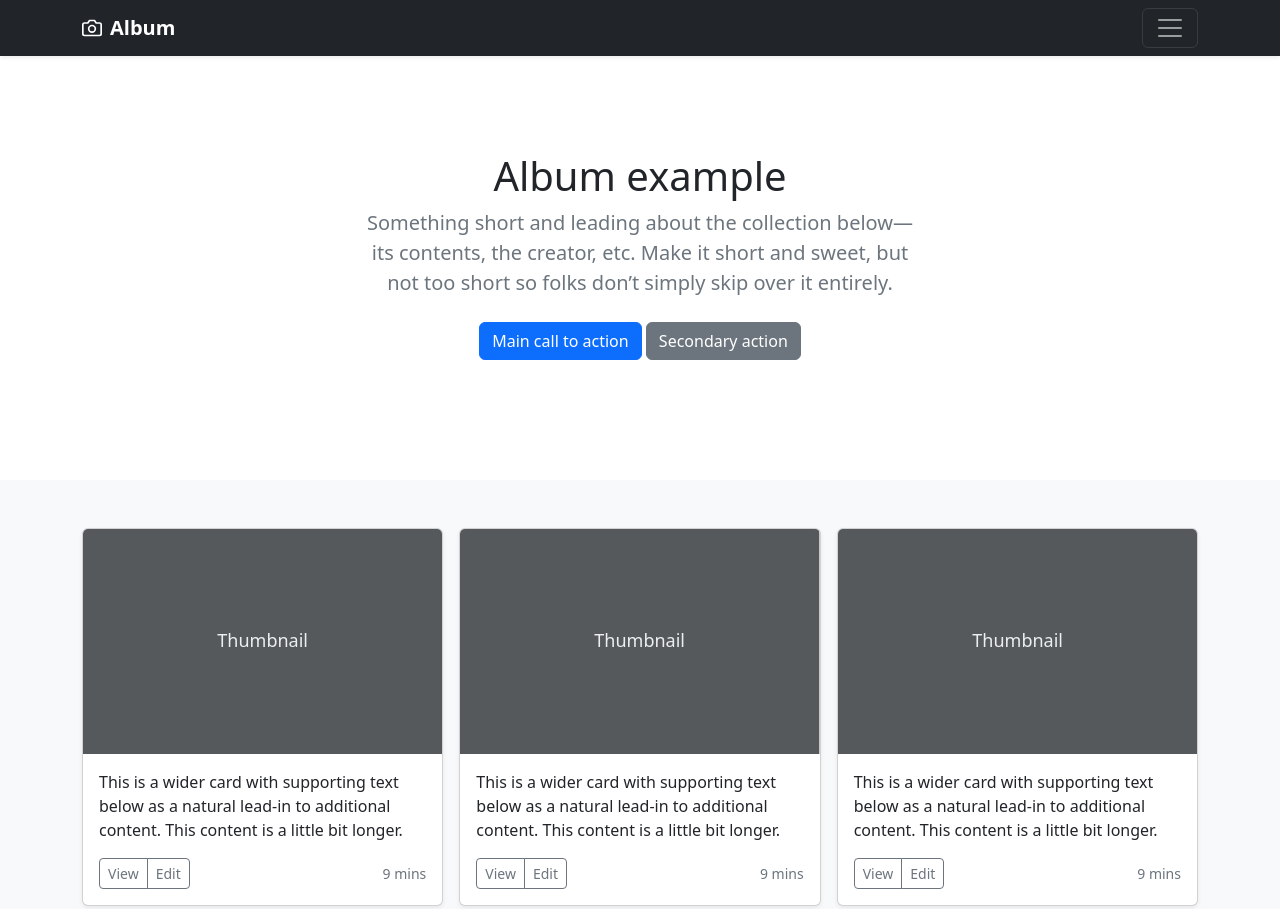
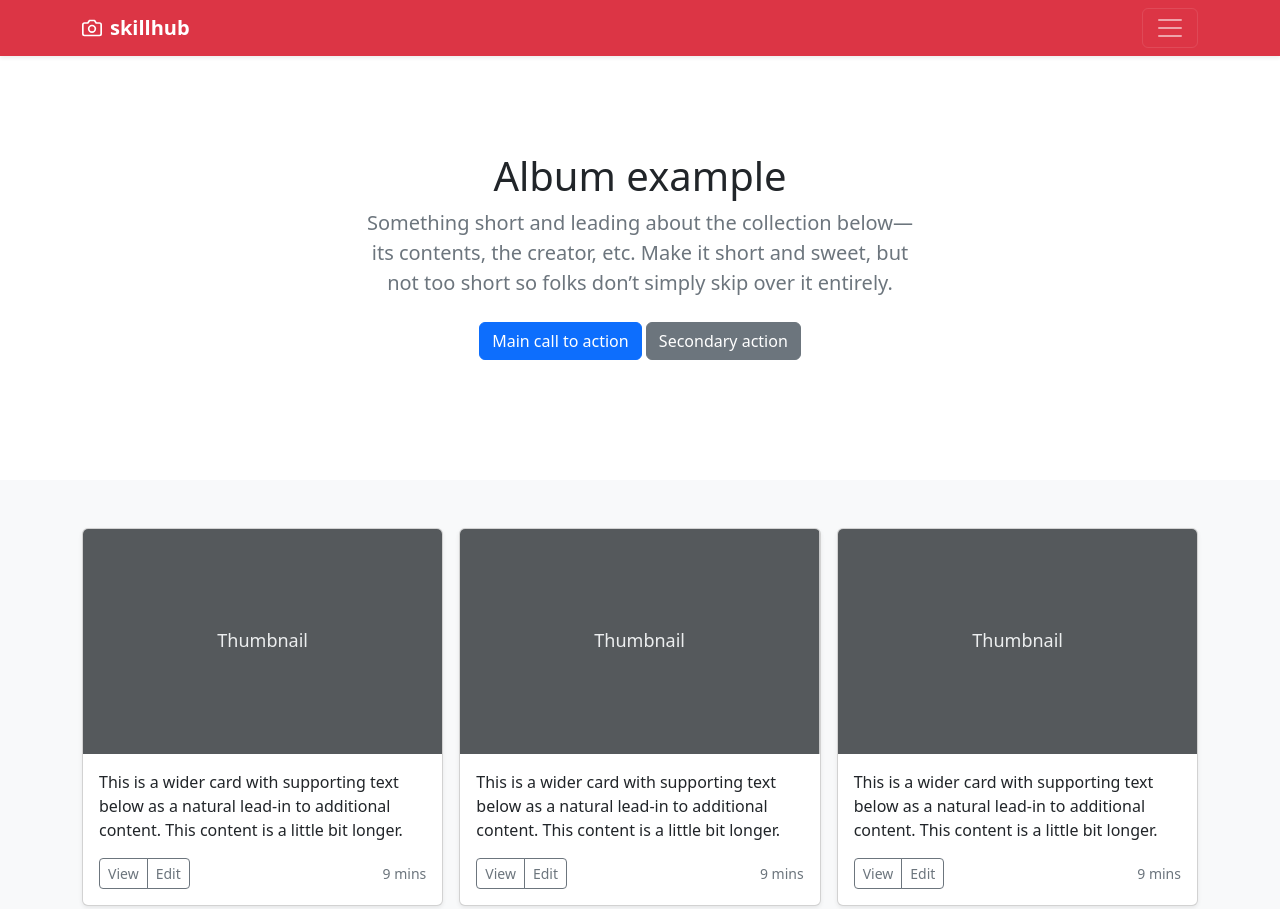
Before and after one commit to priyankatathe/git, a plain HTML site: page index.html in a window 1280 px wide. Shown: the top 909 px of the page. Drawn offline with nearby package versions, Linux system fonts and the light colour scheme.

Commit message:
initial content

```diff
--- a/index.html
+++ b/index.html
@@ -111,7 +111,7 @@
             </div>
           </div>
         </div>
-        <div class="navbar navbar-dark bg-dark shadow-sm">
+        <div class="navbar navbar-dark bg-danger shadow-sm">
           <div class="container">
             <a href="#" class="navbar-brand d-flex align-items-center">
               <svg
@@ -132,7 +132,7 @@
                 />
                 <circle cx="12" cy="13" r="4" />
               </svg>
-              <strong>Album</strong>
+              <strong>skillhub</strong>
             </a>
             <button
               class="navbar-toggler"
```
